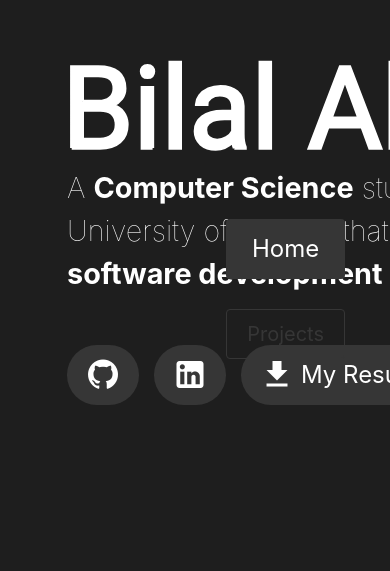
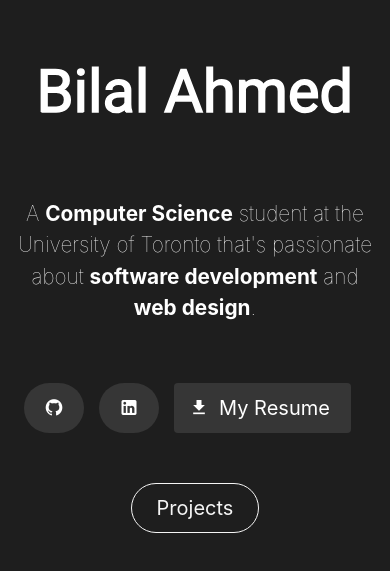
Before and after one commit to bill-ahmed/billahmed, a Vue app: page / in a window 390 px wide. Shown: the part 133-704 px from the top of the page. Built offline with nearby package versions, Linux system fonts and the light colour scheme.

Commit message:
fix some responsive style issues

```diff
--- a/src/App.vue
+++ b/src/App.vue
@@ -1,48 +1,46 @@
 <template>
   <div id="app">
-    <div class="ncol grow" style="padding: 0 35px;">
+    <div class="ncol grow" style="align-items: center;">
       <transition appear name="slide-fade">
-        <div class="ncol grow" id="tab-1-content">
+        <div class="ncol align-center" id="tab-1-content">
           <div class="nrow">
             <AnimatedName/>
           </div>
+          <br/><br/>
 
-          <div class="nrow" id="short_info">
+          <div id="short_info">
             <p>
-              A <b>Computer Science</b> student at the <br/>
-            University of Toronto that's passionate about <br/>
+              A <b>Computer Science</b> student at the
+            University of Toronto that's passionate about
             <b>software development</b> and <b>web design</b>.
             </p>
           </div>
 
           <div class="nrow" id="social_links">
-            <b-button id="github_link" type="is-dark" size="is-large" rounded icon-left="github" @click="open('https://github.com/bill-ahmed')"/>
+            <b-button id="github_link" type="is-dark" size="is-medium" rounded icon-left="github" @click="open('https://github.com/bill-ahmed')"/>
 
-            <b-button id="linkedin_link" type="is-dark" size="is-large" rounded icon-left="linkedin" @click="open('https://www.linkedin.com/in/bill-ahmed')"/>
+            <b-button id="linkedin_link" type="is-dark" size="is-medium" rounded icon-left="linkedin" @click="open('https://www.linkedin.com/in/bill-ahmed')"/>
 
-            <b-button id="resume_link" type="is-dark" size="is-large" rounded icon-left="download" @click="open('/')">
+            <b-button id="resume_link" type="is-dark" size="is-medium" icon-left="download" @click="open('/')">
               My Resume
+            </b-button>
+          </div>
+
+          <div id="right-nav" class="nrow justify-center">
+            <b-button v-for="tab in tabs" :key="tab"
+                      type="is-light"
+                      @click="handleTabClick(tab)"
+                      :outlined="!isSelected(tab)"
+                      rounded
+                      class="b-button" :class="isSelected(tab) ? 'hidden' : ''" size="is-medium">
+            {{ tab }}
             </b-button>
           </div>
         </div>
       </transition>
 
       <transition appear name="slide-fade-fast">
-        <Projects v-if="isSelected('Projects')" style="max-width: 85vw;"/>
-      </transition>
-
-      <div class="grow-3"/>
-
-      <transition appear name="slide-fade-right">
-        <div id="right-nav" class="ncol justify-center">
-          <b-button v-for="tab in tabs" :key="tab"
-                    type="is-dark"
-                    @click="handleTabClick(tab)"
-                    :outlined="!isSelected(tab)"
-                    class="b-button" :size="isSelected(tab) ? 'is-large' : 'is-medium'">
-          {{ tab }}
-          </b-button>
-        </div>
+        <Projects v-if="isSelected('Projects')"/>
       </transition>
     </div>
   </div>
@@ -66,6 +64,7 @@ export default class App extends Vue {
   ]
 
   selected = this.tabs[0];
+  headerOnTop = false;
 
   handleTabClick(tab: string) {
     if(tab !== this.selected && (this.selected === this.tabs[0] || tab === this.tabs[0]))
@@ -76,6 +75,8 @@ export default class App extends Vue {
       elem?.classList.toggle('transition-header');
       elem?.classList.toggle('ncol');
       elem?.classList.toggle('nrow');
+
+      this.headerOnTop = !this.headerOnTop;
     }
     this.selected = tab;
   }
@@ -97,7 +98,7 @@ export default class App extends Vue {
 }
 
 #github_link:hover, #linkedin_link:hover, #resume_link:hover {
-  color: #1B76B4;
+  background: #1B76B4;
 }
 
 .b-button {
@@ -125,47 +126,60 @@ export default class App extends Vue {
     height: 100%;
     justify-content: center;
 
-    min-width: 600px;
+    padding: 15px;
 
-    padding-bottom: 15vh;
-    margin-left: 10%;
+    text-align: center;
 
-    transition: all .5s ease;
+    #fullName {
+      width: 80vw;
+      max-width: 550px;
+    }
 
     #short_info {
-      font-size: 1.8rem;
+      font-size: 1.3rem;
       font-weight: 100;
+
+      max-width: 600px;
     }
 
     #social_links {
-      margin-top: 50px
+      margin-top: 60px
     }
   }
 
   #right-nav {
-    position: absolute;
-
-    top: 0;
-    bottom: 0;
-    right: 30px;
+    margin-top: 35px;
   }
 
   .transition-header {
-    // flex-direction: row;
+    position: sticky;
+    top: 0;
+
+    width: 100%;
+    // min-width: 280px;
+
+    background: #1E1E1E;
+    align-items: center;
+
+    box-shadow: 0px 0px 8px 6px rgba(0, 0, 0, 0.15);
+
 
     &#tab-1-content {
       margin: 0;
       padding: 10px;
+      justify-content: space-around;
+      animation: fade-drop .5s ease forwards;
 
-      height: 100px;
+      // flex-wrap: wrap;
 
-      #fullName { width: 300px; }
-      #social_links {
-        margin: 10px;
-      }
+      height: 90px;
+
+      #fullName { width: 150px }
+      #right-nav { margin: 0; }
+
+      #short_info { display: none; }
+      #social_links { display: none; }
     }
-
-    #short_info { display: none; }
   }
 }
 
@@ -179,7 +193,7 @@ export default class App extends Vue {
   opacity: 0;
 }
 .slide-fade-enter {
-  transform: translateX(-30px);
+  transform: translateY(-30px);
   opacity: 0;
 }
 
@@ -208,4 +222,16 @@ export default class App extends Vue {
   transform: translateX(-30px);
   opacity: 0;
 }
+
+@keyframes fade-drop {
+  0% {
+    opacity: 0;
+    padding-top: 30px;
+  }
+
+  100% {
+    opacity: 1;
+    padding-top: 10px;
+  }
+}
 </style>
--- a/src/components/Projects.vue
+++ b/src/components/Projects.vue
@@ -4,7 +4,7 @@
       <h1> Personal Projects </h1>
       <br/>
 
-      <div class="nrow f-wrap">
+      <div class="nrow f-wrap project-tiles-container">
         <ProjectTile v-for="p in personal" :key="p.name" :details="p"/>
       </div>
     </div>
@@ -15,7 +15,7 @@
       <h1> Academic Projects </h1>
       <br/>
 
-      <div class="nrow f-wrap">
+      <div class="nrow f-wrap project-tiles-container">
         <ProjectTile v-for="p in academic" :key="p.name" :details="p"/>
       </div>
     </div>
@@ -47,5 +47,13 @@ export default {
 <style scoped>
 .projects-container {
   padding: 25px;
+  width: 80%;
+  min-width: 420px;
+}
+
+@media only screen and (max-width: 1200px) {
+  .project-tiles-container {
+    justify-content: center;
+  }
 }
 </style>
--- a/src/components/shared/ProjectTile.vue
+++ b/src/components/shared/ProjectTile.vue
@@ -47,7 +47,8 @@ export default {
   flex-grow: 1;
 
   min-height: 225px;
-  max-width: 400px;
+  max-width: 500px;
+  min-width: 350px;
 
   border-radius: 15px;
 
--- a/src/main.css
+++ b/src/main.css
@@ -26,6 +26,9 @@ hr {
   background: rgba(255, 255, 255, 0.3);
 }
 
+.debug { border: solid 1px red; }
+
+.hidden { display: none; }
 .container { padding: 25px; }
 
 .grow { flex-grow: 1; }
@@ -53,7 +56,11 @@ hr {
 .space-evenly { justify-content: space-evenly; }
 .space-between { justify-content: space-between; }
 .space-around { justify-content: space-around; }
+
 .justify-center { justify-content: center; }
+.justify-end { justify-content: flex-end; }
+
+.align-center { align-items: center; }
 
 /*** CUSTOM SCROLLBAR ***/
 ::-webkit-scrollbar {
```
